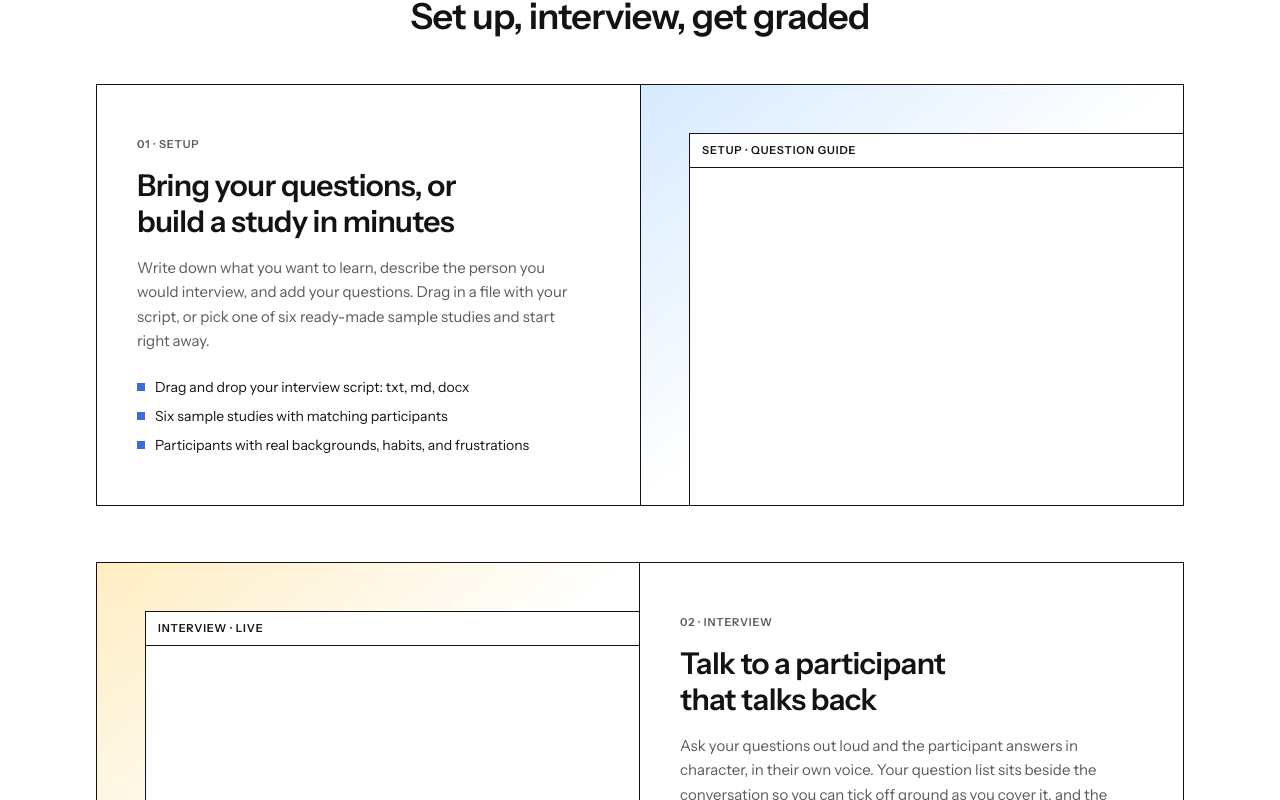
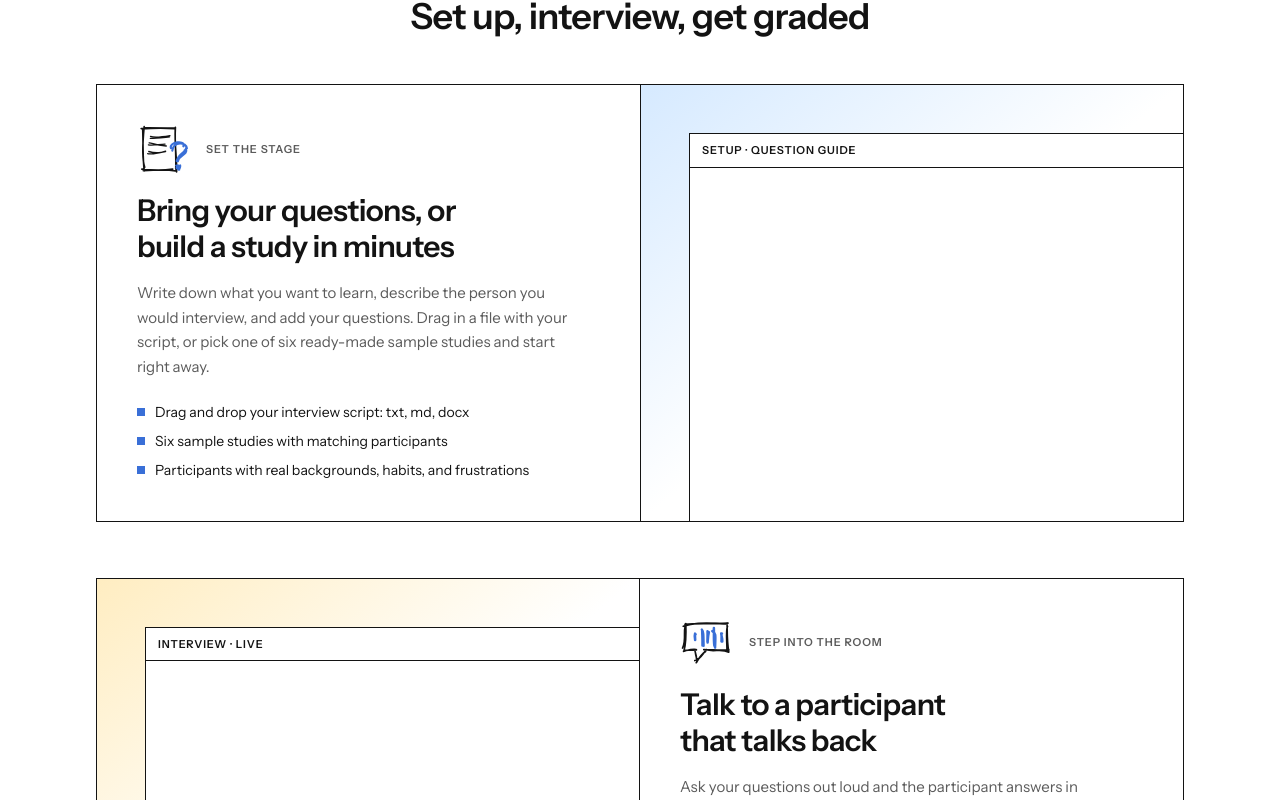
Before and after one commit to rishiashar/Personapilot, a Next.js app: page / in a window 1280 px wide. Shown: the part 1160-1960 px from the top of the page. Built offline with nearby package versions, Linux system fonts and the light colour scheme.

Commit message:
feat: hand-sketched step glyphs replace 01/02/03 tags in How it works
Co-Authored-By: Devin AI <158243242+devin-ai-integration[bot]@users.noreply.github.com>

```diff
--- a/app/page.tsx
+++ b/app/page.tsx
@@ -6,13 +6,15 @@ import { StoryBeats } from "@/components/landing/StoryBeats";
 import { HeroDemo } from "@/components/landing/HeroDemo";
 import { LiveAppFrame } from "@/components/landing/LiveAppFrame";
 import { Reveal } from "@/components/landing/Reveal";
+import { StepGlyph } from "@/components/landing/StepGlyph";
 import { Button } from "@/components/ui/button";
 import { Waveform } from "@/components/Waveform";
 import { cn } from "@/lib/utils";
 
 const FEATURES = [
   {
-    tag: "01 · Setup",
+    tag: "Set the stage",
+    glyph: <StepGlyph kind="setup" />,
     title: "Bring your questions, or build a study in minutes",
     description:
       "Write down what you want to learn, describe the person you would interview, and add your questions. Drag in a file with your script, or pick one of six ready-made sample studies and start right away.",
@@ -34,7 +36,8 @@ const FEATURES = [
     ),
   },
   {
-    tag: "02 · Interview",
+    tag: "Step into the room",
+    glyph: <StepGlyph kind="interview" />,
     title: "Talk to a participant that talks back",
     description:
       "Ask your questions out loud and the participant answers in character, in their own voice. Your question list sits beside the conversation so you can tick off ground as you cover it, and the transcript builds as you go.",
@@ -57,7 +60,8 @@ const FEATURES = [
     reverse: true,
   },
   {
-    tag: "03 · Feedback",
+    tag: "Get graded",
+    glyph: <StepGlyph kind="feedback" />,
     title: "See what every question actually got you",
     description:
       "After the interview, every question you asked is graded by what it got back: a real story, a useful fact, just an opinion, or a flat yes or no. Weak questions get a better version you can use next time.",
@@ -155,8 +159,11 @@ export default function HomePage() {
                     feature.reverse && "lg:order-2",
                   )}
                 >
-                  <p className="caps text-muted-foreground">{feature.tag}</p>
-                  <h3 className="mt-4 text-2xl font-semibold tracking-[-0.02em] text-balance sm:text-3xl">
+                  <div className="flex items-center gap-4">
+                    {feature.glyph}
+                    <p className="caps text-muted-foreground">{feature.tag}</p>
+                  </div>
+                  <h3 className="mt-5 text-2xl font-semibold tracking-[-0.02em] text-balance sm:text-3xl">
                     {feature.title}
                   </h3>
                   <p className="mt-4 max-w-md text-[15px] leading-relaxed text-muted-foreground">
--- /dev/null
+++ b/components/landing/StepGlyph.tsx
@@ -0,0 +1,106 @@
+"use client";
+
+import { useEffect, useRef } from "react";
+import rough from "roughjs";
+
+import { cn } from "@/lib/utils";
+
+type Kind = "setup" | "interview" | "feedback";
+
+const INK = {
+  stroke: "currentColor",
+  strokeWidth: 2,
+  roughness: 1.5,
+  bowing: 1.2,
+};
+
+/**
+ * Small hand-sketched glyph for a How it works card, drawn with rough.js
+ * in the same wobbly ink as the story scene: the script, the conversation,
+ * the verdict.
+ */
+export function StepGlyph({ kind, className }: { kind: Kind; className?: string }) {
+  const svgRef = useRef<SVGSVGElement | null>(null);
+
+  useEffect(() => {
+    const svg = svgRef.current;
+    if (!svg || svg.childNodes.length) return;
+    const rc = rough.svg(svg);
+
+    const blue = (node: SVGGElement) => {
+      node.setAttribute("class", "text-brand");
+      return node;
+    };
+
+    if (kind === "setup") {
+      // the script: a page of questions with a big blue question mark
+      svg.appendChild(rc.rectangle(8, 4, 38, 50, { ...INK, seed: 21 }));
+      svg.appendChild(rc.line(15, 15, 39, 15, { ...INK, strokeWidth: 1.6, seed: 22 }));
+      svg.appendChild(rc.line(15, 24, 33, 24, { ...INK, strokeWidth: 1.6, seed: 23 }));
+      svg.appendChild(rc.line(15, 33, 36, 33, { ...INK, strokeWidth: 1.6, seed: 24 }));
+      svg.appendChild(
+        blue(
+          rc.path("M41 28 C41 18, 59 18, 59 28 C59 36, 50 35, 50 42", {
+            ...INK,
+            strokeWidth: 2.6,
+            seed: 25,
+          }),
+        ),
+      );
+      svg.appendChild(
+        blue(rc.circle(50, 51, 3.5, { ...INK, strokeWidth: 2.4, seed: 26 })),
+      );
+    }
+
+    if (kind === "interview") {
+      // the conversation: a bubble with a living blue voice
+      svg.appendChild(
+        rc.path("M6 6 L58 6 L58 38 L30 38 L20 52 L19 38 L6 38 Z", {
+          ...INK,
+          seed: 31,
+        }),
+      );
+      [
+        { x: 18, h: 8 },
+        { x: 26, h: 18 },
+        { x: 34, h: 12 },
+        { x: 42, h: 20 },
+        { x: 50, h: 10 },
+      ].forEach((bar, i) => {
+        svg.appendChild(
+          blue(
+            rc.line(bar.x, 22 - bar.h / 2, bar.x, 22 + bar.h / 2, {
+              ...INK,
+              strokeWidth: 3,
+              seed: 32 + i,
+            }),
+          ),
+        );
+      });
+    }
+
+    if (kind === "feedback") {
+      // the verdict: graded lines, one circled in blue
+      svg.appendChild(rc.line(8, 12, 36, 12, { ...INK, strokeWidth: 1.6, seed: 41 }));
+      svg.appendChild(rc.path("M44 14 L48 18 L56 7", { ...INK, seed: 42 }));
+      svg.appendChild(rc.line(8, 30, 32, 30, { ...INK, strokeWidth: 1.6, seed: 43 }));
+      svg.appendChild(rc.line(44 , 32, 56, 25, { ...INK, seed: 44 }));
+      svg.appendChild(rc.line(8, 48, 38, 48, { ...INK, strokeWidth: 1.6, seed: 45 }));
+      svg.appendChild(
+        blue(rc.ellipse(23, 48, 40, 16, { ...INK, strokeWidth: 2.2, seed: 46 })),
+      );
+    }
+  }, [kind]);
+
+  return (
+    <svg
+      ref={svgRef}
+      aria-hidden
+      viewBox="0 0 64 58"
+      fill="none"
+      strokeLinecap="round"
+      strokeLinejoin="round"
+      className={cn("h-12 w-[53px] text-foreground select-none", className)}
+    />
+  );
+}
```
